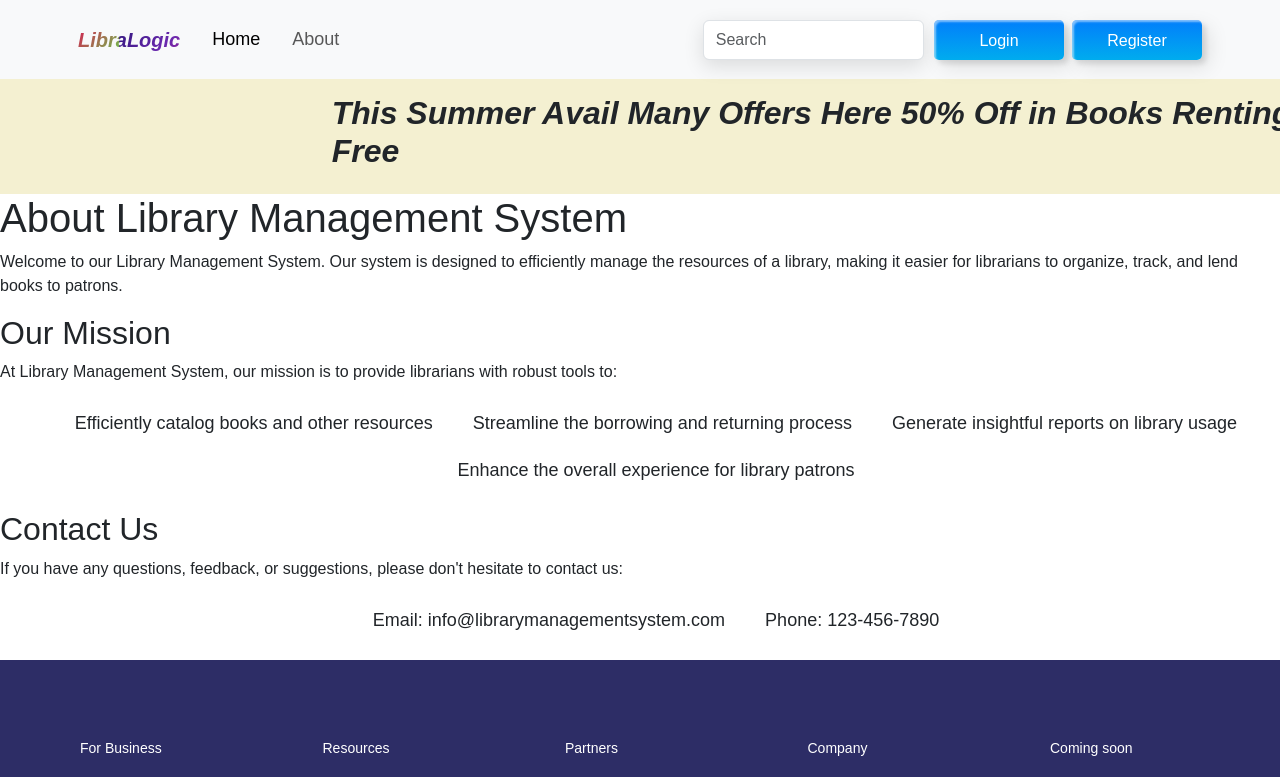
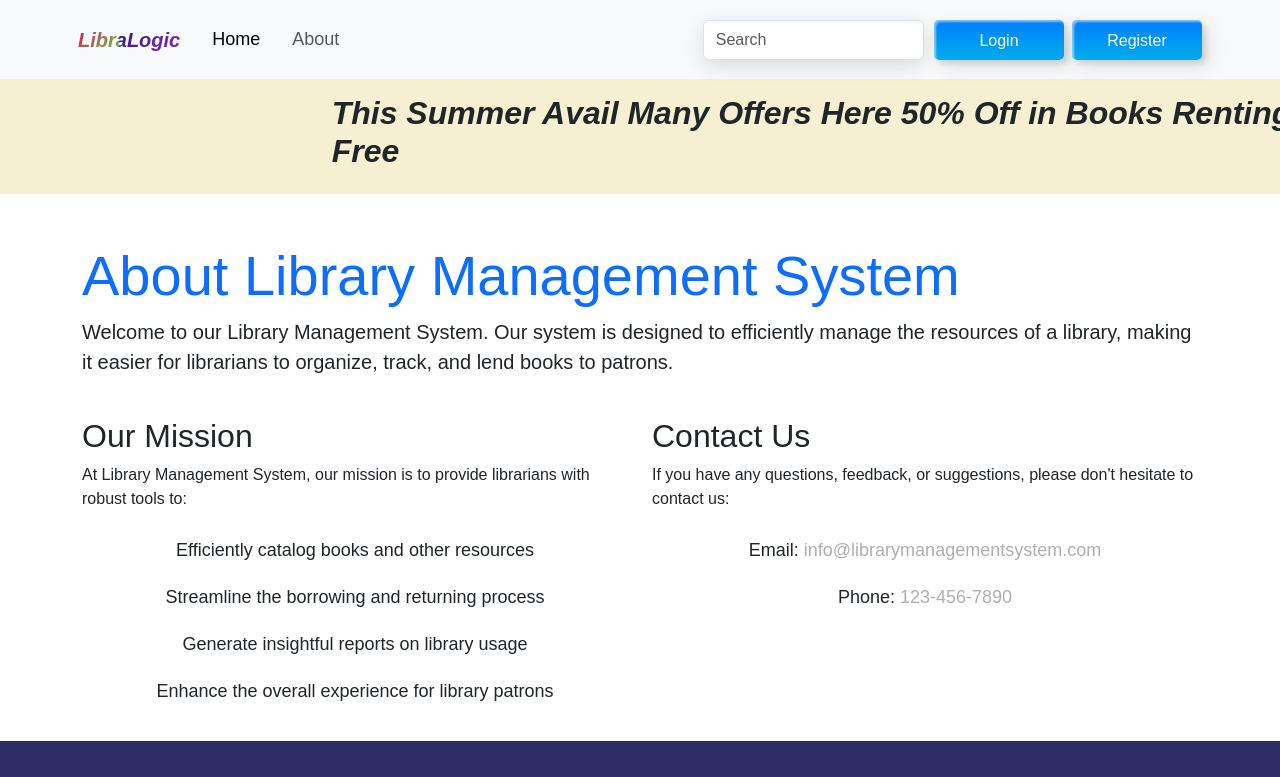
Before and after one commit to tushargandhi77/Library_Management_System, a React (Vite) app in the folder Frontend/: page /about in a window 1280 px wide. Shown: the top 777 px of the page. Built offline with nearby package versions, Linux system fonts and the light colour scheme; grey boxes are pictures that could not be loaded.

Commit message:
cartview

```diff
--- a/Frontend/src/components/Navbar.jsx
+++ b/Frontend/src/components/Navbar.jsx
@@ -1,4 +1,4 @@
-import React, { useState } from 'react';
+import React, { useState,useEffect } from 'react';
 import Form from 'react-bootstrap/Form';
 import { Link } from 'react-router-dom';
 import { Modal, Button } from 'react-bootstrap';
@@ -36,6 +36,36 @@ export default function Navbar() {
         localStorage.removeItem('authToken');
         window.location.reload('/');
     }
+
+    const [books, setBooks] = useState([]);
+
+
+    useEffect(() => {
+        const fetchCart = async () => {
+            try {
+                const email = localStorage.getItem('userEmail');
+                if (!email) {
+                    navigate('/');
+                    return; // Added return statement to avoid executing further code
+                }
+                const response = await fetch(`http://localhost:3000/cart/${email}`);
+                if (!response.ok) {
+                    throw new Error('Failed to fetch cart');
+                }
+                const cartData = await response.json();
+
+                setBooks(cartData);
+                console.log(cartData)
+            } catch (error) {
+                console.log(error);
+            }
+        };
+        fetchCart();
+    }, []);
+
+    // Calculate total number of items in the cart
+    const cartItemCount = Array.from(new Set(books.map(book => book._id))).length;
+
 
     return (
         <>
@@ -89,7 +119,8 @@ export default function Navbar() {
                                     <button className="custom-btn btn-5 mx-2" type="button" onClick={handlelogout}><span>Logout</span></button>
                                 </div>
                                 <div className="btn-btn-div">
-                                    <Link to='/cart'><button className="custom-btn btn-12 " type="button"><span>Click!</span><span>My Cart</span></button></Link>
+                                    <Link to='/cart'><button className="custom-btn btn-12 " type="button"><span>{cartItemCount > 0 ? `${cartItemCount}` : '0'}</span>
+                                        <span>My Cart</span></button></Link>
                                 </div>
                             </div>
                         }
--- a/Frontend/src/pages/About.jsx
+++ b/Frontend/src/pages/About.jsx
@@ -2,24 +2,31 @@ import React from 'react';
 
 const About = () => {
   return (
-    <div>
-      <h1>About Library Management System</h1>
-      <p>Welcome to our Library Management System. Our system is designed to efficiently manage the resources of a library, making it easier for librarians to organize, track, and lend books to patrons.</p>
-      <h2>Our Mission</h2>
+    <div class="container">
+    <h1 class="mt-5 display-4 text-primary">About Library Management System</h1>
+    <p class="lead">Welcome to our Library Management System. Our system is designed to efficiently manage the resources of a library, making it easier for librarians to organize, track, and lend books to patrons.</p>
+    <div class="row">
+        <div class="col-md-6">
+            <h2 class="mt-4">Our Mission</h2>
             <p>At Library Management System, our mission is to provide librarians with robust tools to:</p>
-      <ul>
+            <ul class="list-unstyled">
                 <li>Efficiently catalog books and other resources</li>
                 <li>Streamline the borrowing and returning process</li>
                 <li>Generate insightful reports on library usage</li>
                 <li>Enhance the overall experience for library patrons</li>
             </ul>
-      <h2>Contact Us</h2>
+        </div>
+        <div class="col-md-6">
+            <h2 class="mt-4">Contact Us</h2>
             <p>If you have any questions, feedback, or suggestions, please don't hesitate to contact us:</p>
-      <ul>
-        <li>Email: info@librarymanagementsystem.com</li>
-        <li>Phone: 123-456-7890</li>
+            <ul class="list-unstyled">
+                <li>Email: <a href="mailto:info@librarymanagementsystem.com">info@librarymanagementsystem.com</a></li>
+                <li>Phone: <a href="tel:123-456-7890">123-456-7890</a></li>
             </ul>
         </div>
+    </div>
+</div>
+
   );
 };
 
```
Lines whose indentation alone changed are shown as unchanged.
